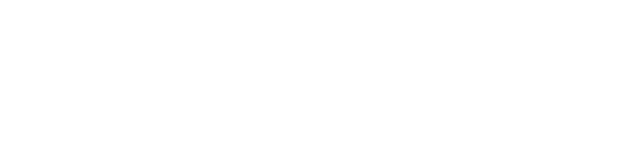
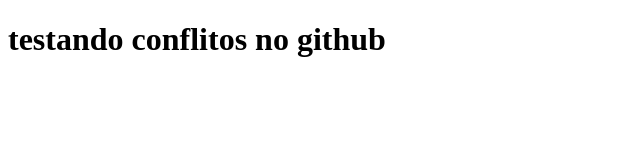
Before and after one commit to digitalcollegeaulas/gitclass, a plain HTML site: page index.html in a window 1280 px wide. Shown: the whole page, without its empty margins (0-640 px from the left). Drawn offline with Linux system fonts and the light colour scheme.

Commit message:
criei div e um h1

```diff
--- a/index.html
+++ b/index.html
@@ -7,6 +7,8 @@
     <title>Teste de uso de git e github</title>
 </head>
 <body>
-
+    <div class="teste">
+        <h1>testando conflitos no github</h1>
+    </div>
 </body>
 </html>
```
